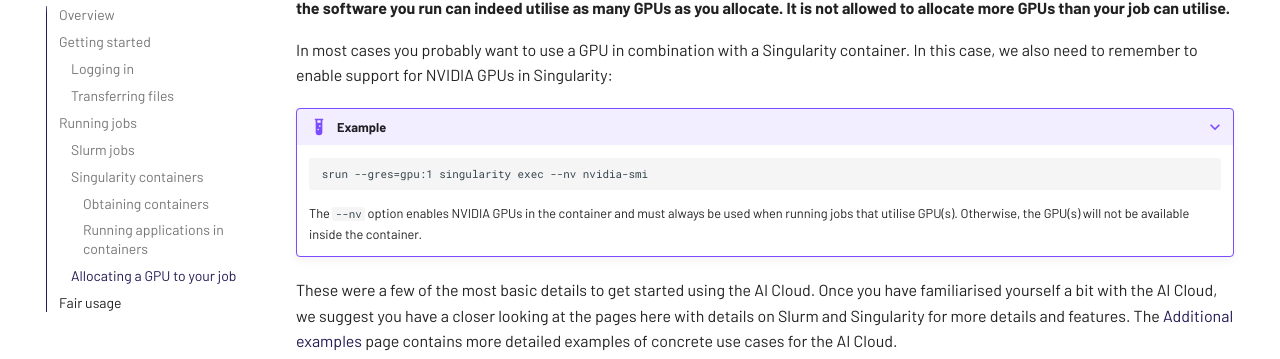
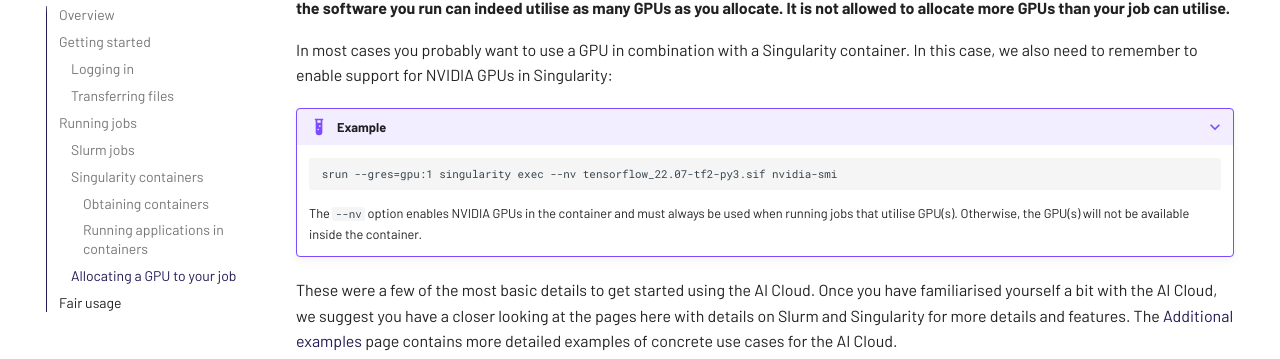
Before and after one commit to aau-claaudia/aicloud-docs, an MkDocs documentation site: the page built from docs/introduction.md, in a window 1280 px wide and 900 px high, scrolled down 7287 px. Shown: the part 93-452 px from the top of the window. Built offline with MkDocs 1.6.1 and Material for MkDocs 9.7.7, drawn with Linux system fonts in a browser that asks for light colours.

Commit message:
Update introduction.md
Added missing Singularity image file to an example in the introduction.

```diff
--- a/docs/introduction.md
+++ b/docs/introduction.md
@@ -401,7 +401,7 @@ enable support for NVIDIA GPUs in Singularity:
 
 ???+ example
 
-        srun --gres=gpu:1 singularity exec --nv nvidia-smi
+        srun --gres=gpu:1 singularity exec --nv tensorflow_22.07-tf2-py3.sif nvidia-smi
 
     The `--nv` option enables NVIDIA GPUs in the container and must always
     be used when running jobs that utilise GPU(s). Otherwise, the GPU(s)
```
